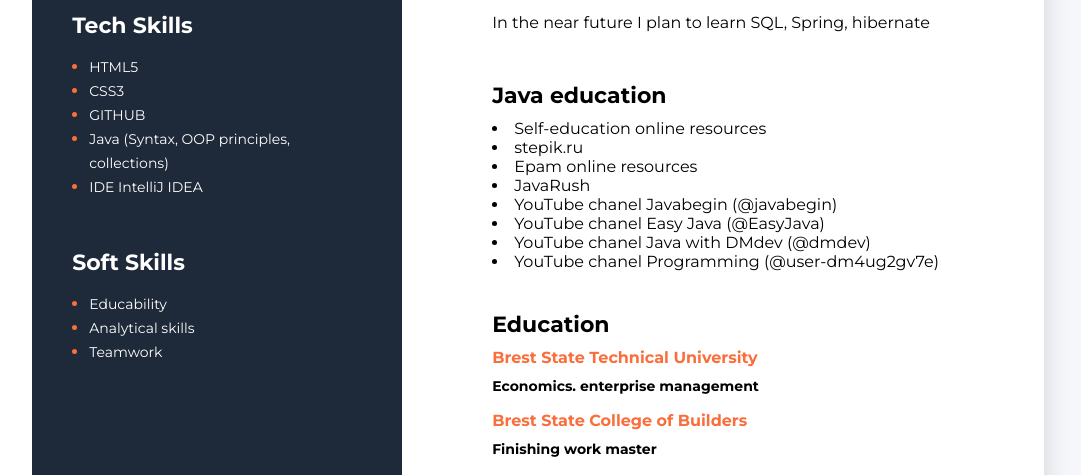
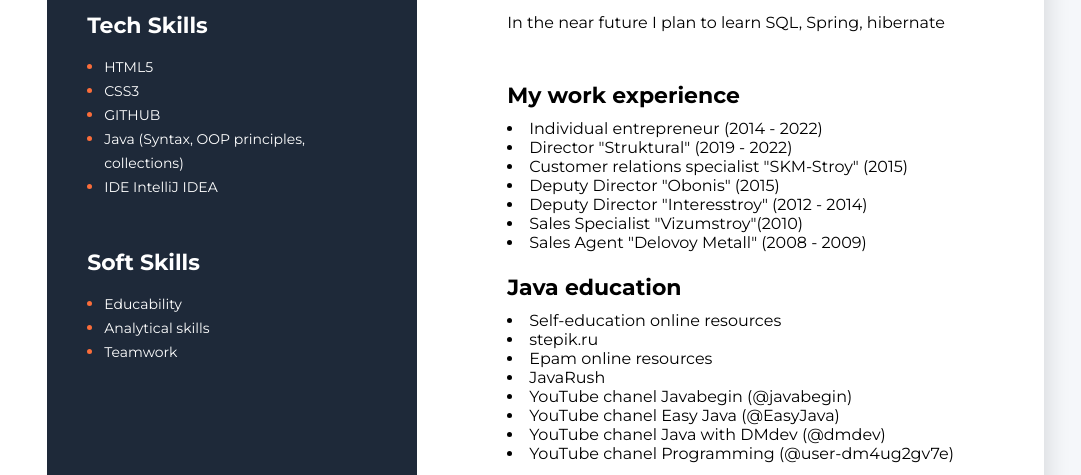
Before and after one commit to slbrest/My-Resume, a plain HTML site: page CV_Litskevich_Java_Junior(eng).html in a window 1280 px wide. Shown: the part 325-800 px from the top of the page, without its empty margins (196-1277 px from the left). Drawn offline with Linux system fonts and the light colour scheme.

Commit message:
Update CV_Litskevich_Java_Junior(eng).html

```diff
--- a/CV_Litskevich_Java_Junior(eng).html
+++ b/CV_Litskevich_Java_Junior(eng).html
@@ -31,10 +31,19 @@
 
                 <!--my work experience-->
                 <div class="my-work-experience">
+
+			  <h3 class="main-content-title">My work experience</h3>
+				<li><span>Individual entrepreneur (2014 - 2022)</span></li>
+				<li>Director "Struktural" (2019 - 2022)</li>
+				<li>Customer relations specialist "SKM-Stroy" (2015)</li>
+				<li>Deputy Director "Obonis" (2015)</li>
+                        <li>Deputy Director "Interesstroy" (2012 - 2014)</li>
+				<li>Sales Specialist "Vizumstroy"(2010)</li>
+				<li>Sales Agent "Delovoy Metall" (2008 - 2009)</li>
+
                     <h3 class="main-content-title">Java education</h3>
 
-			  <!--company 8-->
-                    <div class="my-work-experience-company-block">
+                    <div class="jav-education-block">
                         <li><span>Self-education online resources</span></li>
 				<li>stepik.ru</li>
 				<li>Epam online resources</li>
```
